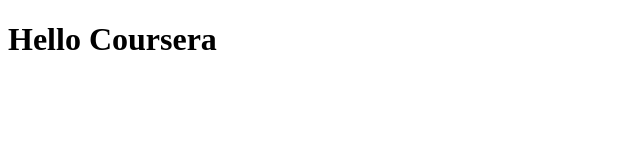
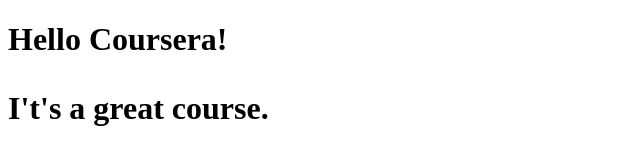
Before and after one commit to Saurabh3333/coursera-javascript, a plain HTML site: page site/index.html in a window 1280 px wide. Shown: the whole page, without its empty margins (0-640 px from the left). Drawn offline with Linux system fonts and the light colour scheme.

Commit message:
Some changes.

```diff
--- a/site/index.html
+++ b/site/index.html
@@ -4,6 +4,7 @@
   <title> Hell Coursera</title>
  </head>
  <body>
- <h1> Hello Coursera</h1>
+ <h1> Hello Coursera!<p>
+  I't's a great course.</h1>
  </body>
  </html>
```
